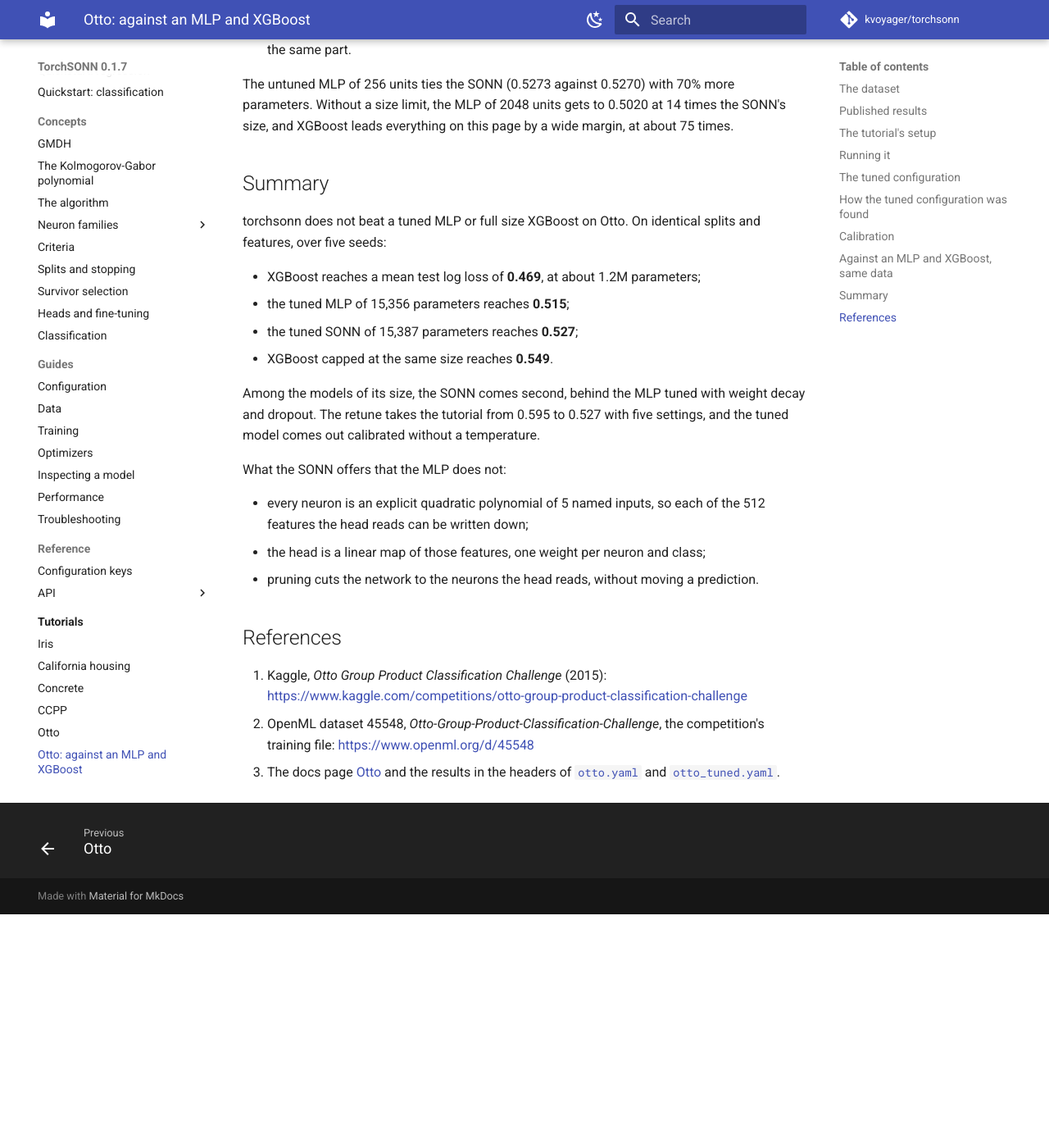
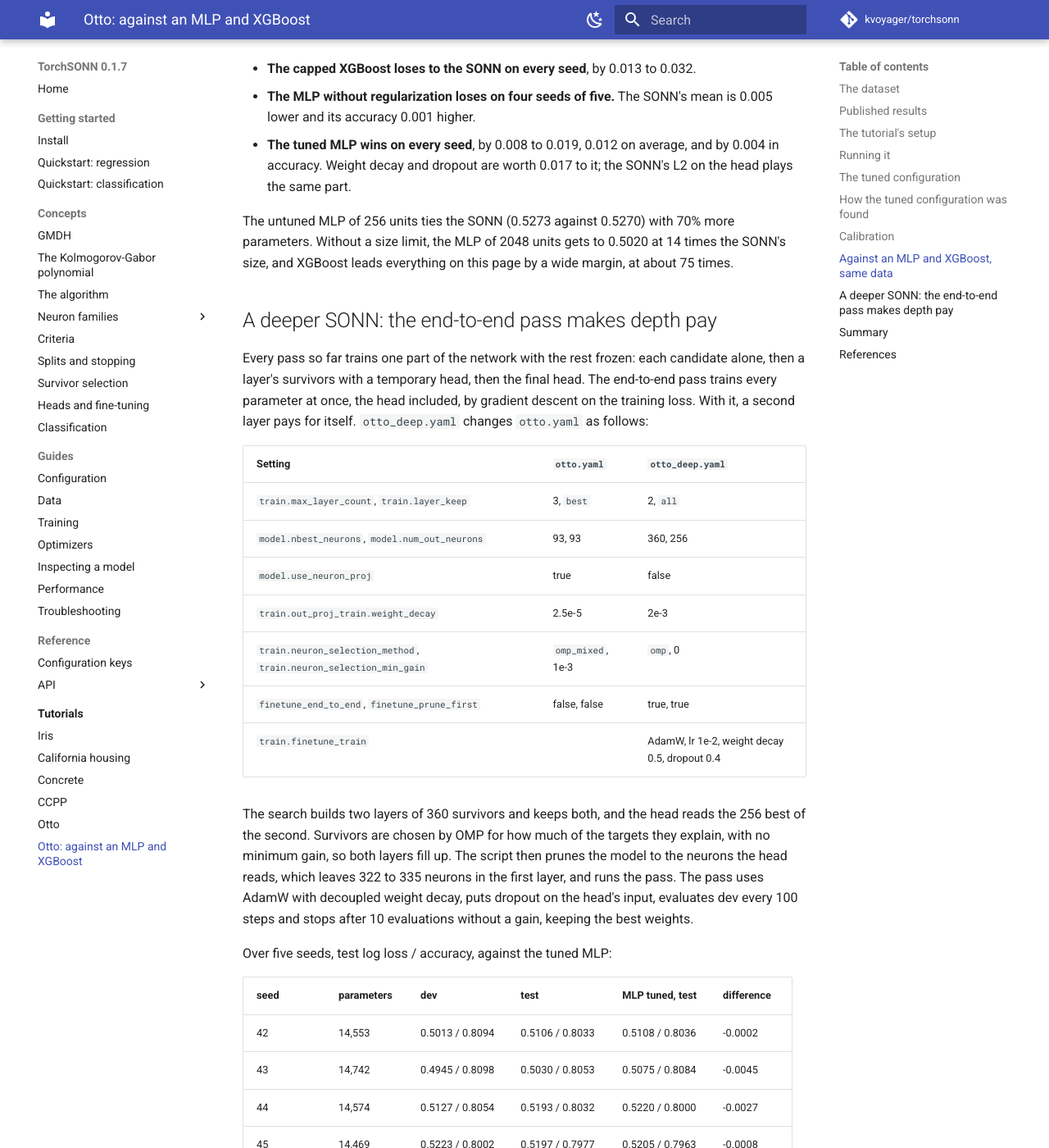
Before and after one commit to kvoyager/torchsonn, an MkDocs documentation site: the page built from docs/tutorials/otto-comparison.md, in a window 1280 px wide and 1400 px high, scrolled down 6717 px. Shown: the whole window at 82% size. Built offline with MkDocs 1.6.1 and Material for MkDocs 9.7.7, drawn with Linux system fonts in a browser that asks for light colours; comment, search, counter and statistics services are not loaded; before the commit the page ends 7832 px from its top, so only the background shows below that; some of the changed text lies outside the part shown.

Commit message:
tutorial(otto): otto_deep.yaml, two layers and the end-to-end pass
Two layers of 360 survivors, both kept, the head reading 256 of the
second, then the end-to-end pass after pruning with AdamW and head
dropout 0.4. Over seeds 42 to 46: 14,469 to 14,742 parameters, mean test
log loss 0.5130 against 0.5146 for the tuned MLP of baselines.py, lower
on four seeds of five, a tie within the seed spread. Without the pass,
seed 42 scores 0.5391. The README gets a section on it, the docs page a
short one, and the summary now has the deep SONN level with the MLP.

````diff
--- a/docs/tutorials/otto.md
+++ b/docs/tutorials/otto.md
@@ -17,11 +17,13 @@
 The script reads `tutorials/otto/otto.yaml` with Hydra's compose API and
 takes the same command-line arguments as the other tutorials: `key=value`
 overrides any setting, and `--config-name` picks another YAML file in the
-same folder. The one shipped with it is `otto_tuned.yaml` (see
-[A tuned configuration](#a-tuned-configuration)):
+same folder. Two ship with it: `otto_tuned.yaml` (see
+[A tuned configuration](#a-tuned-configuration)) and `otto_deep.yaml` (see
+[A deeper configuration](#a-deeper-configuration)):
 
 ```bash
 python tutorials/otto/otto_classification.py --config-name otto_tuned
+python tutorials/otto/otto_classification.py --config-name otto_deep
 python tutorials/otto/otto_classification.py train.seed=43
 ```
 
@@ -141,6 +143,21 @@
 69%, and `Class_2` and `Class_3` taken for each other are 46% of the
 errors.
 
+## A deeper configuration
+
+`tutorials/otto/otto_deep.yaml` builds two layers of 360 survivors and
+keeps both, with the head reading 256 of the second, one class map shared
+by all neurons and L2 2e-3 in the head fit. The script then prunes the
+model to the neurons the head reads and runs the
+[end-to-end pass](../concepts/heads-and-finetune.md#the-end-to-end-pass)
+with AdamW (lr 1e-2, weight decay 0.5) and dropout 0.4 on the head's
+inputs. A run took 5 to 6 minutes on an RTX 5080. Over seeds 42 to 46 it
+keeps 14,469 to 14,742 parameters and scores a mean test log loss of
+0.5130 at an accuracy of 0.8026 (dev 0.5092 / 0.8049). Without the pass,
+`finetune_end_to_end=false`, seed 42 scores 0.5391 / 0.7942, against
+0.5106 / 0.8033 with it. The settings are explained on the page
+[Otto: against an MLP and XGBoost](otto-comparison.md#a-deeper-sonn-the-end-to-end-pass-makes-depth-pay).
+
 ## Baselines
 
 `tutorials/otto/baselines.py` trains two other models on the same data
@@ -170,6 +187,7 @@
 
 | Model | Parameters | Test |
 |---|---|---|
+| `otto_deep.yaml` | 14,469 to 14,742 | 0.5130 / 0.8026 |
 | `otto_tuned.yaml` | 15,387 | 0.5270 / 0.7985 |
 | `otto.yaml` | 4,473 to 8,100 | 0.5945 / 0.7769 |
 | MLP, 149 `gelu` units, weight decay 0.5, dropout 0.2 | 15,356 | 0.5146 / 0.8022 |
--- a/tutorials/otto/README.md
+++ b/tutorials/otto/README.md
@@ -5,8 +5,8 @@
 count features, scored by the multi-class log loss. It then compares the
 result with single hidden layer MLPs and XGBoost on the same split and
 features. This page covers the dataset, the tutorial's setup, the tuned
-configuration and how it was found, calibration, and where the SONN
-stands against the other models. The short version of the tutorial,
+configuration and how it was found, calibration, where the SONN stands
+against the other models, and a deeper SONN trained end to end. The short version of the tutorial,
 "run it and read the output", is the docs page
 [Otto](../../docs/tutorials/otto.md) [[3]](#ref-3).
 
@@ -17,7 +17,10 @@
 four seeds of five, and beats XGBoost capped to the same size on every
 seed. An MLP of the same size tuned with weight decay and dropout beats it
 by 0.012 log loss, and XGBoost without a size limit, at about 1.2M
-parameters, beats it by 0.059.
+parameters, beats it by 0.059. A two layer SONN with an end-to-end pass,
+`otto_deep.yaml`, closes that gap to the MLP: **0.5130** against 0.5146,
+with 600 to 900 fewer parameters, which is a tie within the spread of the
+seeds.
 
 ## The dataset
 
@@ -82,15 +85,17 @@
 python tutorials/otto/otto_classification.py
 python tutorials/otto/otto_classification.py --config-name otto_tuned
 python tutorials/otto/otto_classification.py --config-name otto_tuned train.seed=43
+python tutorials/otto/otto_classification.py --config-name otto_deep
 ```
 
 The script reads `otto.yaml` with Hydra's compose API. `--config-name`
 picks another YAML file in the folder, and `key=value` overrides any
 setting. Each run writes its checkpoints and its `train.log` to a folder of
 its own, `tutorials/otto/checkpoints/YYYY-MM-DD-HH-MM-SS/`, and logs the
-results, a per-class report and the test confusion matrix. Both configs
+results, a per-class report and the test confusion matrix. The configs
 run on a GPU as shipped: on an RTX 5080, a run of `otto_tuned.yaml` takes
-about 2.5 minutes and one of `otto.yaml` 3 to 5 minutes. The notebook
+about 2.5 minutes, one of `otto.yaml` 3 to 5 minutes and one of
+`otto_deep.yaml` 5 to 6 minutes. The notebook
 `tutorials/otto/otto.ipynb` runs `otto.yaml` and draws the confusion
 matrix and the layer errors.
 
@@ -176,6 +181,7 @@
 |---|---|---|---|
 | `otto.yaml` | 1.14 to 1.22 | 0.5945 | 0.5864 |
 | `otto_tuned.yaml` | 0.99 to 1.03 | 0.5270 | 0.5269 |
+| `otto_deep.yaml` (see [A deeper SONN](#a-deeper-sonn-the-end-to-end-pass-makes-depth-pay)) | 1.02 to 1.06 | 0.5130 | 0.5124 |
 
 The shipped model is overconfident, and a temperature recovers 0.008 of
 log loss. The tuned model needs none: the L2 penalty already keeps its
@@ -260,26 +266,85 @@
 0.5020 at 14 times the SONN's size, and XGBoost leads everything on this
 page by a wide margin, at about 75 times.
 
+## A deeper SONN: the end-to-end pass makes depth pay
+
+Every pass so far trains one part of the network with the rest frozen:
+each candidate alone, then a layer's survivors with a temporary head,
+then the final head. The end-to-end pass trains every parameter at once,
+the head included, by gradient descent on the training loss. With it, a
+second layer pays for itself. `otto_deep.yaml` changes `otto.yaml` as
+follows:
+
+| Setting | `otto.yaml` | `otto_deep.yaml` |
+|---|---|---|
+| `train.max_layer_count`, `train.layer_keep` | 3, `best` | 2, `all` |
+| `model.nbest_neurons`, `model.num_out_neurons` | 93, 93 | 360, 256 |
+| `model.use_neuron_proj` | true | false |
+| `train.out_proj_train.weight_decay` | 2.5e-5 | 2e-3 |
+| `train.neuron_selection_method`, `train.neuron_selection_min_gain` | `omp_mixed`, 1e-3 | `omp`, 0 |
+| `finetune_end_to_end`, `finetune_prune_first` | false, false | true, true |
+| `train.finetune_train` | | AdamW, lr 1e-2, weight decay 0.5, dropout 0.4 |
+
+The search builds two layers of 360 survivors and keeps both, and the
+head reads the 256 best of the second. Survivors are chosen by OMP for
+how much of the targets they explain, with no minimum gain, so both
+layers fill up. The script then prunes the model to the neurons the head
+reads, which leaves 322 to 335 neurons in the first layer, and runs the
+pass. The pass uses AdamW with decoupled weight decay, puts dropout on the
+head's input, evaluates dev every 100 steps and stops after 10
+evaluations without a gain, keeping the best weights.
+
+Over five seeds, test log loss / accuracy, against the tuned MLP:
+
+| seed | parameters | dev | test | MLP tuned, test | difference |
+|---|---|---|---|---|---|
+| 42 | 14,553 | 0.5013 / 0.8094 | 0.5106 / 0.8033 | 0.5108 / 0.8036 | -0.0002 |
+| 43 | 14,742 | 0.4945 / 0.8098 | 0.5030 / 0.8053 | 0.5075 / 0.8084 | -0.0045 |
+| 44 | 14,574 | 0.5127 / 0.8054 | 0.5193 / 0.8032 | 0.5220 / 0.8000 | -0.0027 |
+| 45 | 14,469 | 0.5223 / 0.8002 | 0.5197 / 0.7977 | 0.5205 / 0.7963 | -0.0008 |
+| 46 | 14,469 | 0.5151 / 0.7995 | 0.5122 / 0.8036 | 0.5121 / 0.8027 | +0.0001 |
+| **mean** | | 0.5092 / 0.8049 | **0.5130 / 0.8026** | 0.5146 / 0.8022 | **-0.0016** |
+
+The deep SONN is lower than the MLP on four seeds of five and on the
+mean, with 614 to 887 fewer parameters. The differences are small next to
+their spread across seeds (standard deviation 0.0019, a paired t of about
+-1.9 with 4 degrees of freedom), so this is a tie, not a win. Against the
+one layer `otto_tuned.yaml` it is lower on every seed, by 0.011 to 0.019,
+0.014 on average.
+
+The pass is what makes the second layer pay. Without it, the same model
+scores 0.5391 / 0.7942 on seed 42, worse than the one layer model's
+0.5216:
+
+```bash
+python tutorials/otto/otto_classification.py --config-name otto_deep finetune_end_to_end=false
+```
+
 ## Summary
 
-torchsonn does not beat a tuned MLP or full size XGBoost on Otto. On
-identical splits and features, over five seeds:
+torchsonn does not beat full size XGBoost on Otto, and at the size of a
+tuned MLP it ties it. On identical splits and features, over five seeds:
 
 - XGBoost reaches a mean test log loss of **0.469**, at about 1.2M
   parameters;
+- the deep SONN, two layers with the end-to-end pass, reaches **0.513**
+  with 14,469 to 14,742 parameters;
 - the tuned MLP of 15,356 parameters reaches **0.515**;
-- the tuned SONN of 15,387 parameters reaches **0.527**;
-- XGBoost capped at the same size reaches **0.549**.
+- the one layer SONN of 15,387 parameters reaches **0.527**;
+- XGBoost capped at the MLP's size reaches **0.549**.
 
-Among the models of its size, the SONN comes second, behind the MLP tuned
-with weight decay and dropout. The retune takes the tutorial from 0.595 to
-0.527 with five settings, and the tuned model comes out calibrated without
-a temperature.
+Trained layer by layer, the one layer SONN comes second among the models
+of its size, behind the MLP tuned with weight decay and dropout. The
+retune takes the tutorial from 0.595 to 0.527 with five settings, and the
+tuned model comes out calibrated without a temperature. With the
+end-to-end pass a second layer pays, and the deep SONN draws level with
+the tuned MLP, a little ahead on four seeds of five.
 
 What the SONN offers that the MLP does not:
 
-- every neuron is an explicit quadratic polynomial of 5 named inputs, so
-  each of the 512 features the head reads can be written down;
+- every neuron is an explicit quadratic polynomial of 5 inputs, the
+  network's own inputs or, in a second layer, first layer neurons, so each
+  feature the head reads can be written down;
 - the head is a linear map of those features, one weight per neuron and
   class;
 - pruning cuts the network to the neurons the head reads, without moving
@@ -294,5 +359,5 @@
    *Otto-Group-Product-Classification-Challenge*, the competition's
    training file: <https://www.openml.org/d/45548>
 3. <a id="ref-3"></a>The docs page [Otto](../../docs/tutorials/otto.md)
-   and the results in the headers of [`otto.yaml`](otto.yaml) and
-   [`otto_tuned.yaml`](otto_tuned.yaml).
+   and the results in the headers of [`otto.yaml`](otto.yaml),
+   [`otto_tuned.yaml`](otto_tuned.yaml) and [`otto_deep.yaml`](otto_deep.yaml).
````
Also changed, not shown: CHANGELOG.md (+9 -0 lines), 1 other file.
